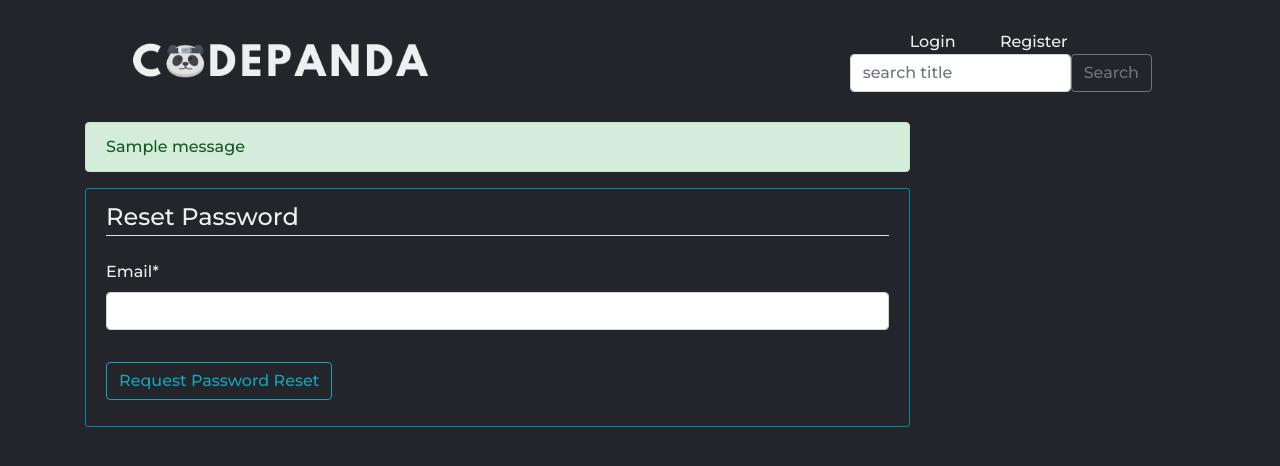
After one commit to BOISX4/CodePanda, a Django app: page /password-reset/ in a window 1280 px wide. The commit adds this page. Shown: the top 466 px of the page. Run offline with Django 3.2, Linux system fonts and the light colour scheme; tables that the repository leaves empty hold one stand-in row (values such as "Sample post"); one stand-in notice (Sample message) is shown; some libraries are stand-ins or nearby versions.

```diff
--- a/codepanda/urls.py
+++ b/codepanda/urls.py
@@ -25,6 +25,37 @@ urlpatterns = [
     path('register/', user_views.register, name = 'register'),
     path('profile/', user_views.profile, name = 'profile'),
     path('login/', auth_views.LoginView.  as_view(template_name='users/login.html'), name = 'login'),
+    # path('password-reset/', auth_views.PasswordResetView.as_view(template_name='users/password_reset.html'), name = 'password_reset'),
+    # path('password-reset/done/', auth_views.PasswordResetDoneView.as_view(template_name='users/password_reset_done.html'), name = 'password_reset_done'),
+    # path('password-reset-confirm/<uidb64><token>', auth_views.PasswordResetConfirmView.as_view(template_name='users/password_reset_confirm.html'), name = 'password_reset_confirm'),
+
+
+    path('password-reset/',
+         auth_views.PasswordResetView.as_view(
+             template_name='users/password_reset.html'
+         ),
+         name='password_reset'),
+    path('password-reset/done/',
+         auth_views.PasswordResetDoneView.as_view(
+             template_name='users/password_reset_done.html'
+         ),
+         name='password_reset_done'),
+    path('password-reset-confirm/<uidb64>/<token>/',
+         auth_views.PasswordResetConfirmView.as_view(
+             template_name='users/password_reset_confirm.html'
+         ),
+         name='password_reset_confirm'),
+    path('password-reset-complete/',
+         auth_views.PasswordResetCompleteView.as_view(
+             template_name='users/password_reset_complete.html'
+         ),
+         name='password_reset_complete'),
+    # path('', include('blog.urls')),
+
+
+
+
+
     path('logout/', auth_views.LogoutView.as_view(template_name='users/logout.html'), name = 'logout'),
     path('', include('home.urls')),
 ]
--- a/home/templates/home/base.html
+++ b/home/templates/home/base.html
@@ -35,6 +35,11 @@
                     <li><a href="{% url 'register' %}">Register</a></li>
                 {% endif %}
             </ul>
+            <form class = "d-flex" method="POST" action="{% url 'search-title' %}">
+                {% csrf_token %}
+                <input name="searched" class ="form-control me-2" type="search" placeholder="search title">
+                <button class="btn btn-outline-secondary" type="submit">Search</button>
+            </form>
         </nav>
     </header>
 
--- a/home/urls.py
+++ b/home/urls.py
@@ -9,5 +9,6 @@ urlpatterns = [
     path('question/<int:pk>/update/', QuestionUpdateView.as_view(), name='question-update'),
     path('question/<int:pk>/delete/', QuestionDeleteView.as_view(), name='question-delete'),
     path('question/new/', QuestionCreateView.as_view(), name='question-create'),
+    path('search_title/', views.search_title, name='search-title'),
     path('about/', views.about, name='home-about'),
 ]
--- /dev/null
+++ b/users/templates/users/password_reset.html
@@ -0,0 +1,22 @@
+{% extends "home/base.html" %}
+{% load crispy_forms_tags %}
+{% if messages %}
+    {% for message in messages %}
+        <div class="alert alert-{{ message.tags }}">
+            {{ message }}
+    {% endfor %}
+{% endif %}
+{% block content %}
+    <div class="content-section">
+        <form method="POST">
+            {% csrf_token %}
+            <fieldset class="form-group">
+                <legend class="border-bottom mb-4">Reset Password</legend>
+                {{ form | crispy}}
+            </fieldset>
+            <div class="form-group">
+                <button class="btn btn-outline-info" type="submit">Request Password Reset</button>
+            </div>
+        </form>
+    </div>
+{% endblock content %}
--- /dev/null
+++ b/users/templates/users/password_reset_done.html
@@ -0,0 +1,6 @@
+{% extends "home/base.html" %}
+{% block content %}
+    <div class = "alert alert-info">
+        An email has been sent with instructtions to reset your password.
+    </div>
+{% endblock content %}
```
Also changed, not shown: codepanda/settings.py (+8 -0 lines), home/templates/home/search_title.html (added, +12 -0 lines), home/views.py (+15 -0 lines), users/templates/users/password_reset_confirm.html (added, +22 -0 lines).
